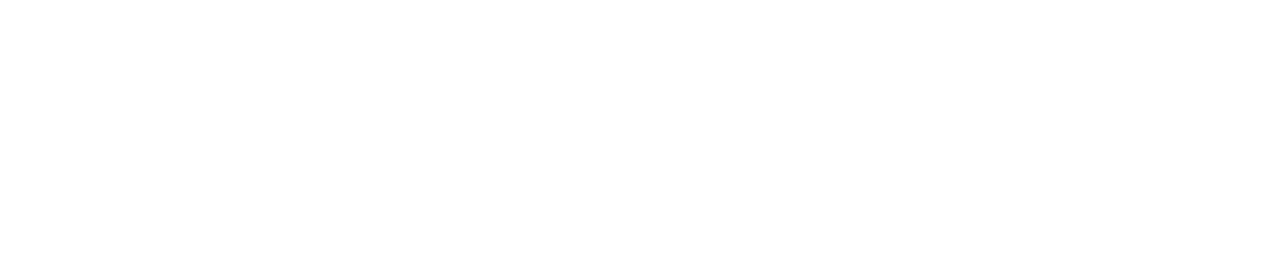
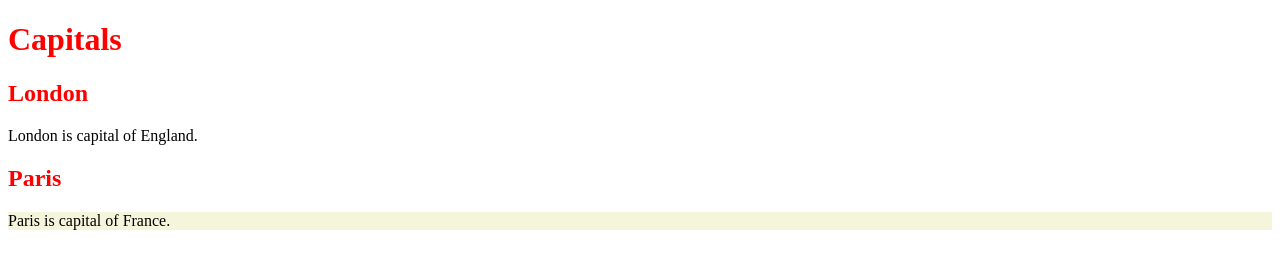
Before and after one commit to victortran1449/week5-1620, a plain HTML site: page index.html in a window 1280 px wide. Drawn offline with Linux system fonts and the light colour scheme.

Commit message:
uses class attr to change clr and backgrnd clr

```diff
--- a/index.html
+++ b/index.html
@@ -1,5 +1,15 @@
 <!DOCTYPE html>
 <html>
-  <head></head>
-  <body></body>
+  <head>
+    <title>week 5 practice</title>
+    <meta charset="utf-8" />
+    <link rel="stylesheet" href="stylesheets/stylesheet.css" />
+  </head>
+  <body>
+    <h1 class="headings">Capitals</h1>
+    <h2 class="headings">London</h2>
+    <p>London is capital of England.</p>
+    <h2 class="headings">Paris</h2>
+    <p class="parisP">Paris is capital of France.</p>
+  </body>
 </html>
--- /dev/null
+++ b/stylesheets/stylesheet.css
@@ -0,0 +1,6 @@
+.headings {
+  color: red;
+}
+.parisP {
+  background-color: beige;
+}
```
